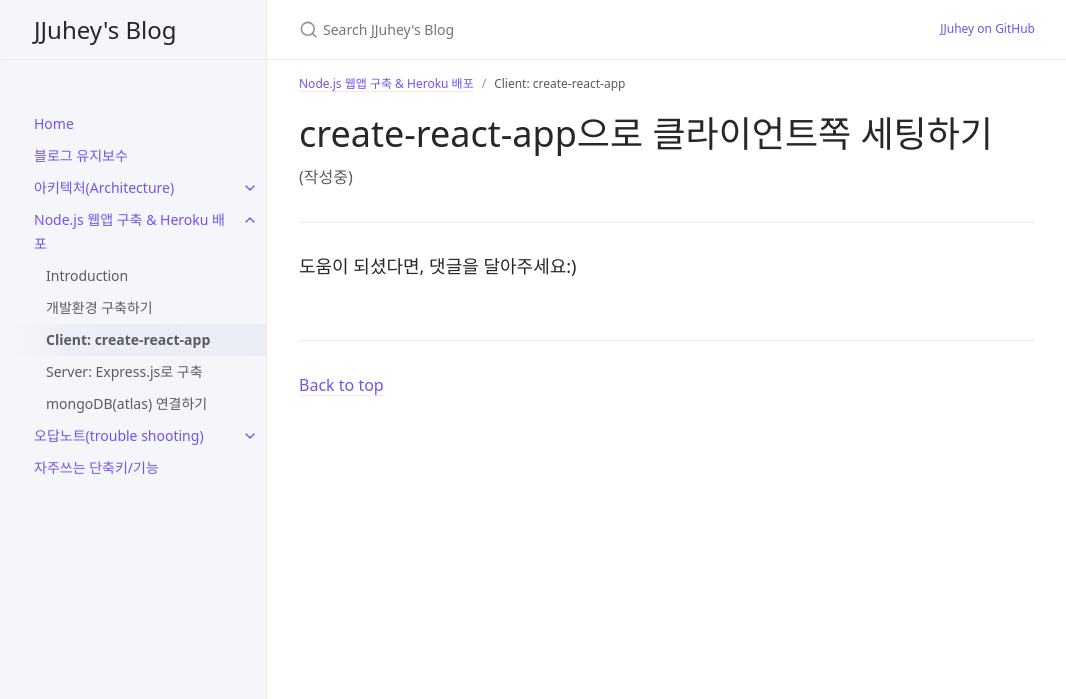
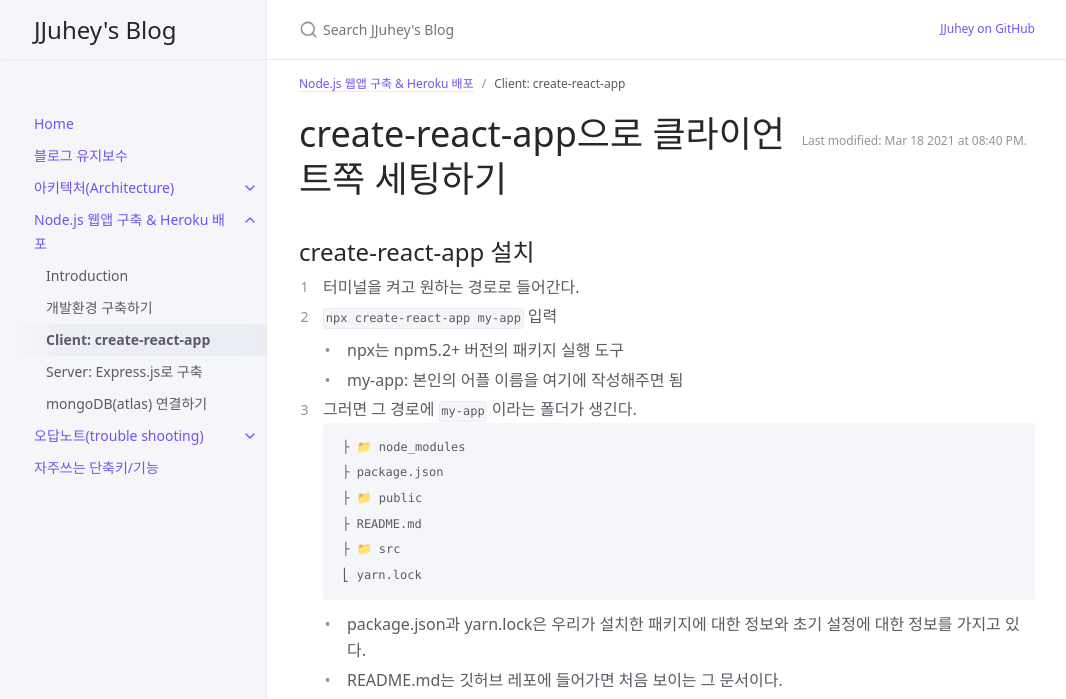
Before and after one commit to s-seo/jjuhey.github.io, a Jekyll site: the page built from docs/make-homepage/client-setting.md, in a window 1280 px wide and 1400 px high. Shown: the top 699 px of the window, without its empty margins (105-1171 px from the left). Built offline with Jekyll 4.4.1, drawn with Linux system fonts in a browser that asks for light colours; comment, search, counter and statistics services are not loaded; some of the changed text lies outside the part shown.

Commit message:
Add client setting

````diff
--- a/docs/make-homepage/client-setting.md
+++ b/docs/make-homepage/client-setting.md
@@ -3,7 +3,49 @@ layout: post
 title: 'Client: create-react-app'
 parent: Node.js 웹앱 구축 & Heroku 배포
 nav_order: 3
+last_modified_date: 2021-03-18 20:40
+lastmod: 2021-03-18 20:40
 ---
 
-# create-react-app으로 클라이언트쪽 세팅하기
-(작성중)
+# **create-react-app으로 클라이언트쪽 세팅하기**
+
+## create-react-app 설치
+1. 터미널을 켜고 원하는 경로로 들어간다.
+2. `npx create-react-app my-app` 입력
+    * npx는 npm5.2+ 버전의 패키지 실행 도구
+    * my-app: 본인의 어플 이름을 여기에 작성해주면 됨
+3. 그러면 그 경로에 `my-app` 이라는 폴더가 생긴다.
+    ```
+    ├ 📁 node_modules
+    ├ package.json
+    ├ 📁 public
+    ├ README.md
+    ├ 📁 src
+    ⎣ yarn.lock
+    ```
+    * package.json과 yarn.lock은 우리가 설치한 패키지에 대한 정보와 초기 설정에 대한 정보를 가지고 있다.
+    * README.md는 깃허브 레포에 들어가면 처음 보이는 그 문서이다.
+    * src에 가장 중요한 우리 어플리케이션의 index.js, App.js가 있다.
+4. `cd my-app` & `yarn start`: 어플리케이션을 실행해본다.
+    <img width="500" alt="create-react-app" src="https://user-images.githubusercontent.com/53938072/111625289-080fe800-8830-11eb-81a7-7a95843ff9a0.png">
+    * React의 로고가 잘 돌아가고 있으면, 잘 실행되는 것이다.
+    * 해당 터미널에서 `ctrl + c`를 누르면 종료된다.
+
+## Remote Repository에 내 어플을 추가
+내가 만든 웹 어플리케이션을 지속해서 개발하기 위해, 그리고 내가 어떤 작업내용을 했는지 기록하기 위해서는 원격 저장소에 저장해놓는 것이 좋다.
+물론 협업할 때 가장 좋지만, 내가 혼자 개발하더라도 git commit들을 계속 추가하면서 기록을 남겨놓는 것이 좋다.
+1. github 홈페이지로 이동한다.
+2. Repositories의 우측에 있는 `new`를 눌러준다.
+3. 아래와 같이 어플 이름을 입력하고, public으로 만들어준다.
+    <img width="400" alt="new repository" src="https://user-images.githubusercontent.com/53938072/111625303-0ba36f00-8830-11eb-8124-a2d538fd6f3a.png">
+    * 남들이 내 레포를 보지 않기를 바란다면, private으로 만들어준다.
+    * 이번 시리즈는 heroku를 통해 배포까지 진행할 예정이므로 public으로 만들도록 하겠다.
+4. 아래와 같이 새로운 레포가 생성되는 것을 볼 수 있다!
+    <img width="500" alt="my remote repository" src="https://user-images.githubusercontent.com/53938072/111625312-0e9e5f80-8830-11eb-98ce-95659f98dec6.png">
+5. 터미널에 내 my-app의 루트에서(`cd my-app`) 다음과 같이 입력한다.
+    ```
+    git remote add origin git@github.com:JJuhey/my-app.git
+    ```
+6. `git push -u origin master`: 원격 레포로 푸시한다.
+7. 깃허브 레포로 들어가면 내 로컬에 만들어진 파일들이 그대로 올라간 것을 볼 수 있다!
+    <img width="500" alt="uploaded" src="https://user-images.githubusercontent.com/53938072/111625323-11995000-8830-11eb-8485-ba92bfae031a.png">
````
Also changed, not shown: docs/make-homepage/develop-env.md (+1 -0 lines), docs/make-homepage/introduction.md (+2 -1 lines), 1 other file.
